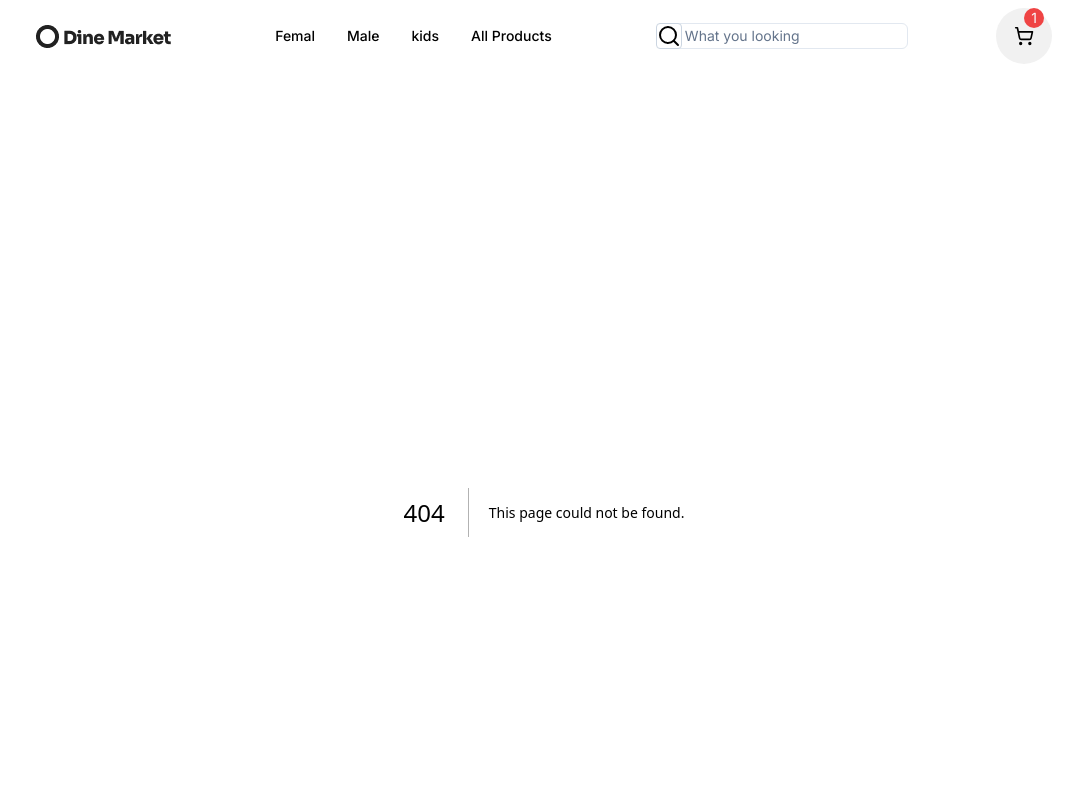
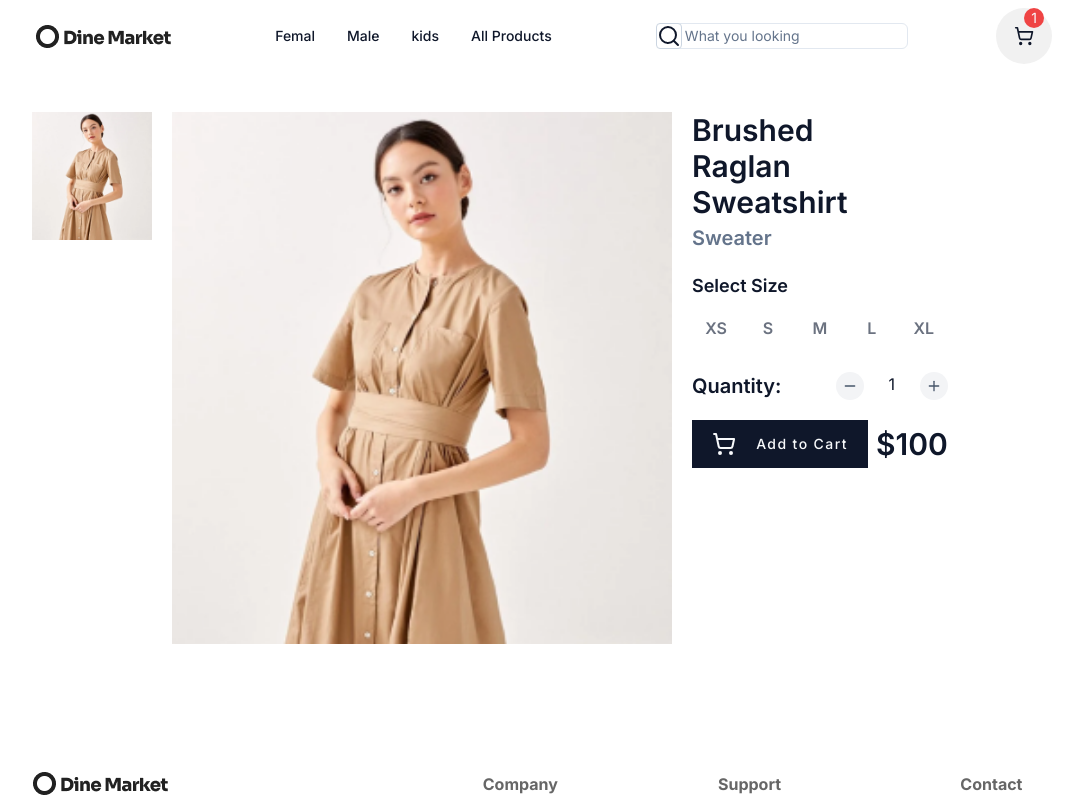
Before and after one commit to Uzairhassan14/Nextjs-Ecomerce-app, a Next.js app in the folder nextjs-ecommerce-clothing-web-app/: page /pages/product/1 in a window 1280 px wide. Before the commit this address had no page. Shown: the top 800 px of the page, without its empty margins (96-1179 px from the left). Built offline with nearby package versions, Linux system fonts and the light colour scheme.

Commit message:
dynamic routing

```diff
--- a/nextjs-ecommerce-clothing-web-app/app/components/products/page.tsx
+++ b/nextjs-ecommerce-clothing-web-app/app/components/Crousal/page.tsx
@@ -1,9 +1,10 @@
-import Image from "next/image";
-import product1 from "./../../assets/product1.png";
-import product2 from "./../../assets/product2.png";
-import product3 from "./../../assets/product3.png";
-import product5 from "./../../assets/product5.png";
-import { Button } from "@/components/ui/button";
+// import Image from "next/image";
+// import product1 from "./../../assets/product1.png";
+// import product2 from "./../../assets/product2.png";
+// import product3 from "./../../assets/product3.png";
+// import product5 from "./../../assets/product5.png";
+// import { Button } from "@/components/ui/button";
+import Swiper from "./../Swiper";
 export default function page() {
   return (
     <div className="mt-10">
@@ -13,8 +14,9 @@ export default function page() {
           Check What We Have
         </h6>
       </header>
-      <section className="flex gap-5 mt-10">
-        <div className=" w-full  justify-between hover:scale-110 hover:ease-in duration-300 cursor-pointer ">
+      <section className="flex  mt-10 ">
+        <Swiper />
+        {/* <div className=" w-full  justify-between hover:scale-110 hover:ease-in duration-300 cursor-pointer ">
           <div className="bg-[#d7d7d9]  flex justify-center items-end">
             <Image src={product1} height={500} alt="" />
           </div>
@@ -22,8 +24,8 @@ export default function page() {
             <strong> Brushed Rangled Sweatshirt</strong>
             <strong>$195</strong>
           </div>
-        </div>
-        <div className="  w-full  justify-between hover:scale-110 hover:ease-in duration-300  cursor-pointer  ">
+        </div> */}
+        {/* <div className="  w-full  justify-between hover:scale-110 hover:ease-in duration-300  cursor-pointer  ">
           <div className="bg-[#ece8e5] flex justify-center  items-end">
             <Image src={product3} height={500} alt="" />
           </div>
@@ -40,7 +42,7 @@ export default function page() {
             <strong> Brushed Rangled Sweatshirt</strong>
             <strong>$195</strong>
           </div>
-        </div>
+        </div> */}
       </section>
     </div>
   );
--- /dev/null
+++ b/nextjs-ecommerce-clothing-web-app/app/components/Swiper.tsx
@@ -0,0 +1,41 @@
+"use client";
+import Image from "next/image";
+import React from "react";
+import { Swiper, SwiperSlide } from "swiper/react";
+import Allproductjson from "./Allproductsjson/page";
+import "swiper/css";
+import Link from "next/link";
+
+export default function page() {
+  const data = Allproductjson;
+  return (
+    <Swiper
+      spaceBetween={50}
+      slidesPerView={3}
+      onSlideChange={() => console.log("slide change")}
+      onSwiper={(swiper) => console.log(swiper)}
+      //   onAutoplay={true}
+    >
+      {data?.map((item) => {
+        return (
+          <div key={item.id}>
+            <SwiperSlide>
+              <Link href={`/pages/product/${item.id}`}>
+                <div className=" w-full  justify-between hover:scale-110 hover:ease-in duration-300 cursor-pointer ">
+                  <div className="bg-[#d7d7d9]  flex justify-center items-end">
+                    <Image src={item.image} height={350} alt="" />
+                  </div>
+                  <div className="flex flex-col">
+                    <strong> {item.heading}</strong>
+                    <p>{item.subheading}</p>
+                    <strong>{item.price}</strong>
+                  </div>
+                </div>
+              </Link>
+            </SwiperSlide>
+          </div>
+        );
+      })}
+    </Swiper>
+  );
+}
--- a/nextjs-ecommerce-clothing-web-app/app/components/cards/page.tsx
+++ b/nextjs-ecommerce-clothing-web-app/app/components/cards/page.tsx
@@ -1,29 +1,30 @@
-import Image from 'next/image'
-type  propTypes = {
-    id: number,
-    image: any,
-    heading: string,
-    subheading: string,
-    price: number,
+import Image from "next/image";
+type propTypes = {
+  id: number;
+  image: any;
+  heading: string;
+  subheading: string;
+  price: number;
 };
 
-const page = (props:propTypes ) => {
+const page = (props: propTypes) => {
   return (
-
-            <div className=" w-full   hover:scale-110 hover:ease-in duration-300 cursor-pointer  max-w-xs mb-10" key={props.id}>
-                <div className="bg-[#d7d7d9]  flex justify-center items-end min-w-fit h-[250px]">
-                    <Image src={props.image} className='w-auto h-full' alt="" />
+    <div
+      className=" w-full   hover:scale-110 hover:ease-in duration-300 cursor-pointer  max-w-xs mb-10"
+      key={props.id}
+    >
+      <div className="bg-[#d7d7d9]  flex justify-center items-end min-w-fit w-[250px] h-[250px]">
+        <Image src={props.image} className="w-auto h-full" alt="" />
       </div>
       <div className="flex flex-col my-5">
-                    <strong> {props.heading}  <br />
-                        <span className='text-slate-500 py-5'>
-                            {props.subheading}
-                        </span>
+        <strong>
+          {props.heading} <br />
+          <span className="text-slate-500 py-5">{props.subheading}</span>
         </strong>
         <strong>{props.price}</strong>
       </div>
     </div>
-    )
-}
+  );
+};
 
-export default page
+export default page;
--- a/nextjs-ecommerce-clothing-web-app/app/components/hero/page.tsx
+++ b/nextjs-ecommerce-clothing-web-app/app/components/hero/page.tsx
@@ -7,6 +7,7 @@ import Featured3 from "./../../assets/Featured3.webp";
 import Featured4 from "./../../assets/Featured4.webp";
 import { ShoppingCart } from "lucide-react";
 import { Button } from "./../../../components/ui/button";
+import Link from "next/link";
 
 export default function page() {
   return (
@@ -14,7 +15,7 @@ export default function page() {
       <div className="header-left-side">
         <Badge
           variant="outline"
-          className="rounded-sm w-24 h-8 grid  place-content-center text-md bg-[#e1edff] text-blue-600"
+          className="rounded-sm w-28 h-8 grid  place-content-center text-md bg-[#e1edff] text-blue-600"
         >
           Sale 70%
         </Badge>
@@ -26,15 +27,18 @@ export default function page() {
           as you wear Dine outfits.
         </p>
         <div className="my-5">
-          <Button className="bg-slate-900 tracking-widest leading-5 bored-4  h-16 w-44 rounded-none shadow-none border-[#686868] flex-wrap">
-            <ShoppingCart className="mr-5 h-6 w-6    " /> Start <br /> Shopping
-          </Button>
+          <Link href="/pages/all-product">
+            <Button className="bg-slate-900 tracking-widest leading-5 bored-4  h-16 w-44 rounded-none shadow-none border-[#686868] flex-wrap">
+              <ShoppingCart className="mr-5 h-6 w-6    " /> Start <br />
+              Shopping
+            </Button>
+          </Link>
         </div>
         <div className="flex gap-5 flex-wrap">
-          <Image src={Featured1} alt="" width={100} height={100}/>
-          <Image src={Featured2} alt="" width={100} height={100}/>
-          <Image src={Featured3} alt="" width={100} height={100}/>
-          <Image src={Featured4} alt="" width={100} height={100}/>
+          <Image src={Featured1} alt="" width={100} height={100} />
+          <Image src={Featured2} alt="" width={100} height={100} />
+          <Image src={Featured3} alt="" width={100} height={100} />
+          <Image src={Featured4} alt="" width={100} height={100} />
         </div>
       </div>
       <div className="bg-[#ffece3] h-full w-full rounded-full self-center hidden lg:block">
--- a/nextjs-ecommerce-clothing-web-app/app/page.tsx
+++ b/nextjs-ecommerce-clothing-web-app/app/page.tsx
@@ -1,9 +1,9 @@
 import "./assets/css/style.css";
 import Hero from "./components/hero/page";
 import Promotion from "./components/promotions/page";
-import Product from "./components/products/page";
+import Crousal from "./components/Crousal/page";
 import Unique from "./components/uni-authantic/page";
-import NewsLetter from "./components/newsLetter/page"
+import NewsLetter from "./components/newsLetter/page";
 export default function Home() {
   return (
     <section className="mt-10">
@@ -12,7 +12,7 @@ export default function Home() {
         <Promotion />
       </section>
       <section className="mt-28">
-        <Product />
+        <Crousal />
       </section>
       <section className="mt-28">
         <Unique />
--- a/nextjs-ecommerce-clothing-web-app/app/pages/all-product/page.tsx
+++ b/nextjs-ecommerce-clothing-web-app/app/pages/all-product/page.tsx
@@ -1,24 +1,29 @@
 import React from "react";
-import Cards from './../../components/cards/page'
-import data from './../../components/Allproductsjson//page'
+import Cards from "./../../components/cards/page";
+import data from "./../../components/Allproductsjson//page";
+import Link from "next/link";
 const page = () => {
-
-  return <div>
-    <section className='flex gap-5 flex-wrap justify-between'>
-
-
-      {
-        data.map((item) => {
+  return (
+    <div>
+      <section className="flex gap-7 flex-wrap ">
+        {data.map((item) => {
           return (
             <>
-              <Cards id={item.id} image={item.image} heading={item.heading} subheading={item.subheading} price={item.price} />
+              <Link href={`/pages/product/${item.id}`}>
+                <Cards
+                  id={item.id}
+                  image={item.image}
+                  heading={item.heading}
+                  subheading={item.subheading}
+                  price={item.price}
+                />
+              </Link>
             </>
-          )
-        })
-      }
-    </section>
-
-  </div>;
+          );
+        })}
+      </section>
+    </div>
+  );
 };
 
 export default page;
--- /dev/null
+++ b/nextjs-ecommerce-clothing-web-app/app/pages/product/[id]/page.tsx
@@ -0,0 +1,71 @@
+import Image from "next/image";
+import product from "./../../../assets/product2.png";
+import { Plus } from "lucide-react";
+import { Minus } from "lucide-react";
+import { ShoppingCart } from "lucide-react";
+import { Button } from "../../../../components/ui/button";
+
+export default function page({ params }: { params: { id: number } }) {
+  return (
+    <div className="flex  gap-5 flex-wrap">
+      <div className="flex flex-nowrap gap-5">
+        <div>
+          <Image src={product} alt="productImages" height={120} width={120} />
+        </div>
+        <div>
+          <Image src={product} alt="productImages" height={500} width={500} />
+        </div>
+      </div>
+
+      <div className="flex-col justify-between ">
+        <h3 className="font-semibold text-3xl flex-wrap md:w-56">
+          Brushed Raglan Sweatshirt
+        </h3>
+        <h6 className="font-semibold text-xl mt-1 text-slate-500">Sweater</h6>
+
+        <h6 className="font-semibold  mt-5 text-lg">Select Size</h6>
+        <div className="flex justify-between items-center mt-1">
+          <div className="hover:bg-slate-100 w-12 h-12 rounded-full text-gray-500 font-semibold pointer text-center flex justify-center items-center">
+            XS
+          </div>
+          <div className="hover:bg-slate-100 w-12 h-12 rounded-full text-gray-500 font-semibold pointer text-center flex justify-center items-center">
+            S
+          </div>
+          <div className="hover:bg-slate-100 w-12 h-12 rounded-full text-gray-500 font-semibold pointer text-center flex justify-center items-center">
+            M
+          </div>
+          <div className="hover:bg-slate-100 w-12 h-12 rounded-full text-gray-500 font-semibold pointer text-center flex justify-center items-center">
+            L
+          </div>
+          <div className="hover:bg-slate-100 w-12 h-12 rounded-full text-gray-500 font-semibold pointer text-center flex justify-center items-center">
+            XL
+          </div>
+        </div>
+
+        <div className="flex justify-between mt-5">
+          <h2 className="font-semibold  text-xl text-slate-900">Quantity: </h2>
+          <div className="flex justify-between item-center w-28">
+            <div className="subtract">
+              <div className="h-7 w-7 cursor-pointer bg-gray-100 rounded-full font-medium text-slate-600 flex justify-center items-center ">
+                <Minus className="h-4" />
+              </div>
+            </div>
+            <p>1</p>
+            <div className="plus">
+              <div className="h-7 w-7 cursor-pointer bg-gray-100 rounded-full font-medium text-slate-600  flex justify-center items-center">
+                <Plus className="h-4" />
+              </div>
+            </div>
+          </div>
+        </div>
+        <div className="flex items-center  mt-5">
+          <Button className="bg-slate-900 tracking-widest leading-5 bored-4  h-12   w-44 rounded-none shadow-none border-3 border-[#4e4e4e] flex-wrap">
+            <ShoppingCart className="mr-5 h-6 w-6    " /> Add to Cart
+          </Button>
+
+          <p className="font-semibold text-3xl ml-2">$100</p>
+        </div>
+      </div>
+    </div>
+  );
+}
--- a/nextjs-ecommerce-clothing-web-app/package.json
+++ b/nextjs-ecommerce-clothing-web-app/package.json
@@ -24,6 +24,7 @@
     "postcss": "8.4.24",
     "react": "18.2.0",
     "react-dom": "18.2.0",
+    "swiper": "^10.0.4",
     "tailwind-merge": "^1.13.0",
     "tailwindcss": "3.3.2",
     "tailwindcss-animate": "^1.0.5",
```
Also changed, not shown: nextjs-ecommerce-clothing-web-app/app/pages/male/page.tsx (+13 -11 lines), nextjs-ecommerce-clothing-web-app/components/ui/badge.tsx (+6 -6 lines), 1 other file (tests, documents, lock files or other folders). Lines whose indentation alone changed are shown as unchanged.
